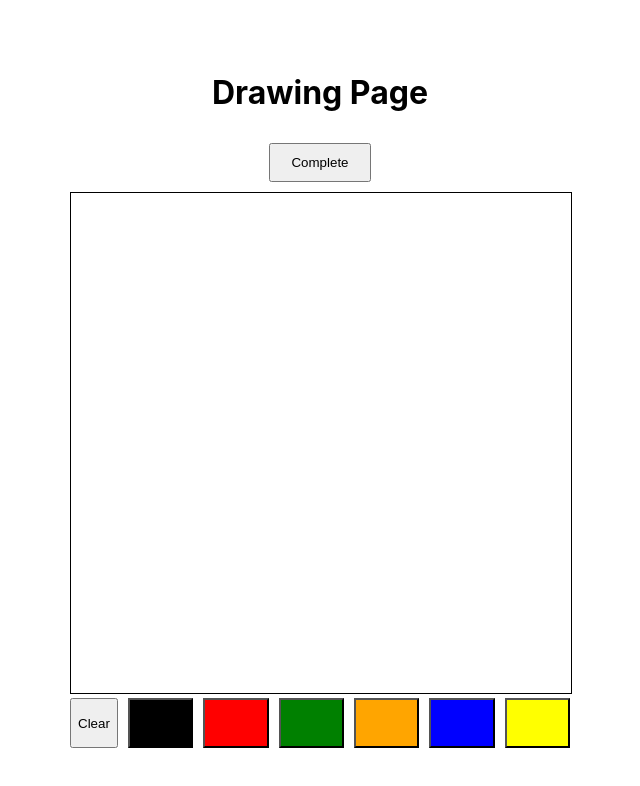
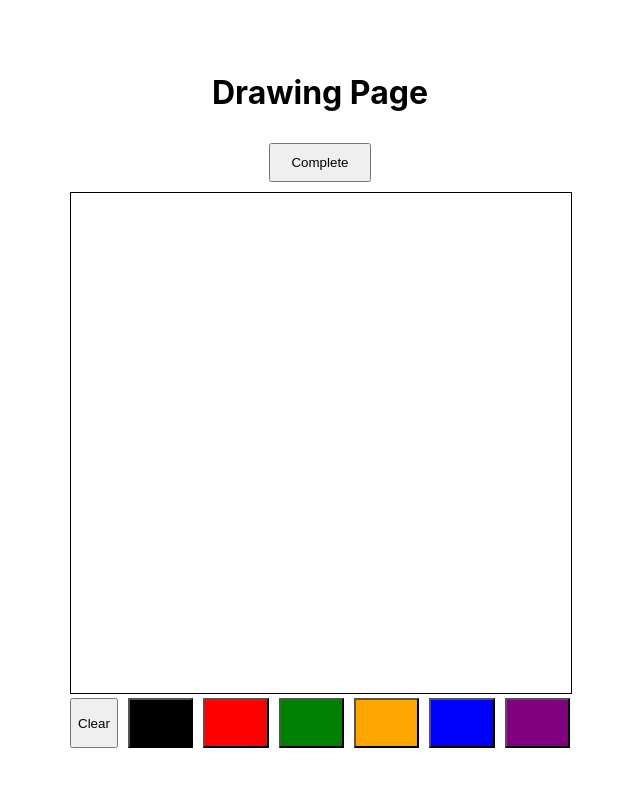
Before and after one commit to RioSamson/Digital-Wall, a React (Create React App) app in the folder app/: page /drawing in a window 1280 px wide. Shown: the top 786 px of the page, without its empty margins (320-960 px from the left). Built offline with nearby package versions, Linux system fonts and the light colour scheme.

Commit message:
update color

```diff
--- a/app/src/pages/DrawingPage.js
+++ b/app/src/pages/DrawingPage.js
@@ -21,7 +21,7 @@ function DrawingPage() {
   };
 
   const colors = useMemo(
-    () => ["black", "red", "green", "orange", "blue", "yellow"],
+    () => ["black", "red", "green", "orange", "blue", "purple"],
     []
   );
 
```
